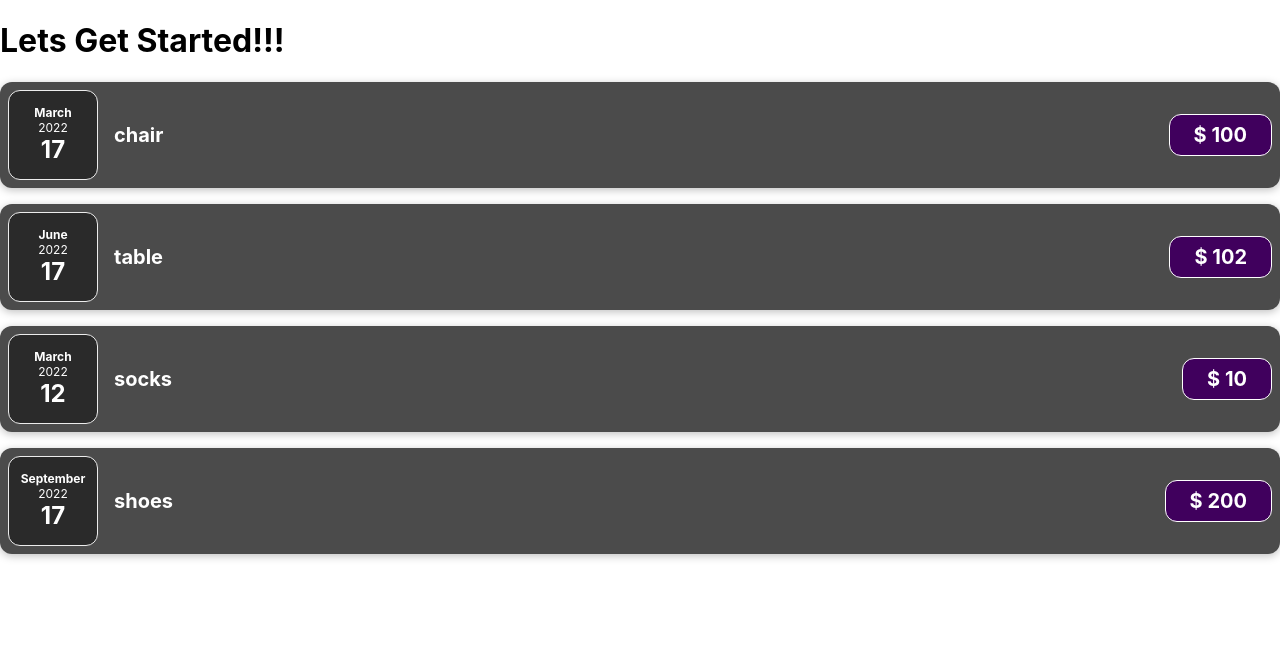
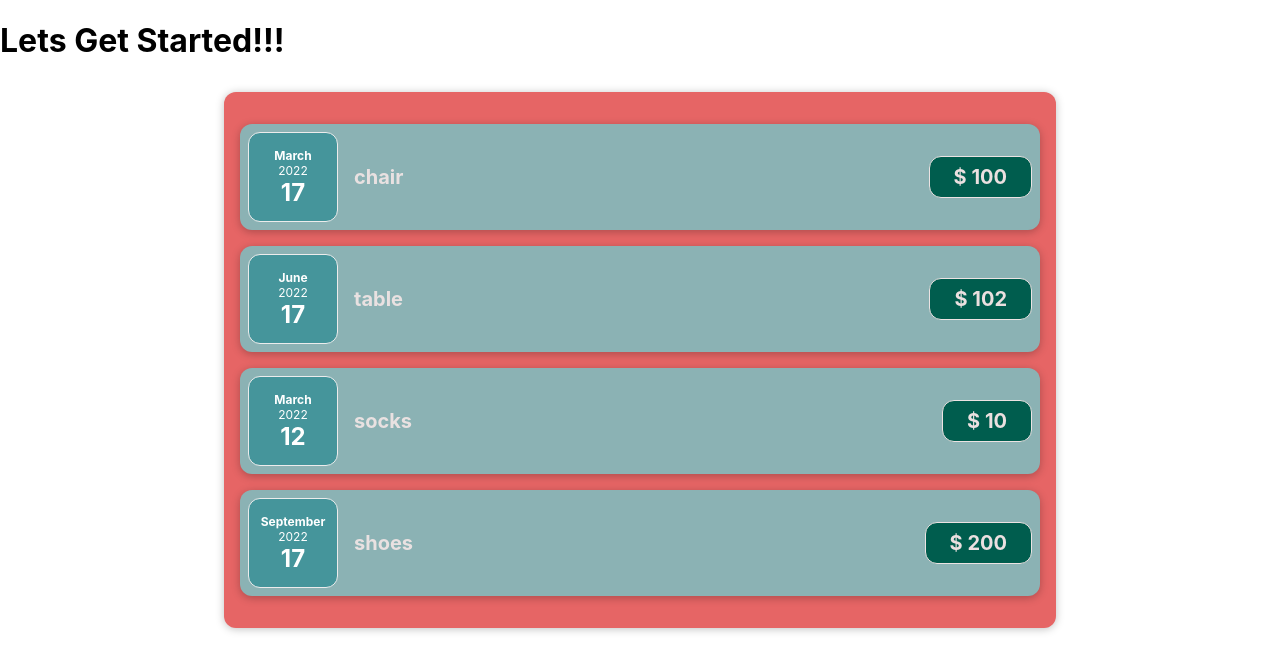
Before and after one commit to Shrey03/ExpenseTracker, a JavaScript app: page / in a window 1280 px wide. Shown: the top 672 px of the page. Built offline with nearby package versions, Linux system fonts and the light colour scheme.

Commit message:
ADDED CSS FILE FOR EXPENSE COMPONENT

```diff
--- a/src/App.js
+++ b/src/App.js
@@ -1,4 +1,4 @@
-import ExpenseItem from "./components/ExpenseItem";
+import Expenses from "./components/Expenses";
 
 function App() {
   // create expense array
@@ -32,26 +32,7 @@
   return (
     <div>
       <h1>Lets Get Started!!!</h1>
-      <ExpenseItem
-        title={expenses[0].title}
-        amount={expenses[0].amount}
-        date={expenses[0].date}
-      ></ExpenseItem>
-      <ExpenseItem
-        title={expenses[1].title}
-        amount={expenses[1].amount}
-        date={expenses[1].date}
-      ></ExpenseItem>
-      <ExpenseItem
-        title={expenses[2].title}
-        amount={expenses[2].amount}
-        date={expenses[2].date}
-      ></ExpenseItem>
-      <ExpenseItem
-        title={expenses[3].title}
-        amount={expenses[3].amount}
-        date={expenses[3].date}
-      ></ExpenseItem>
+      <Expenses items={expenses}></Expenses>
     </div>
   );
 }
--- a/src/components/ExpenseDate.css
+++ b/src/components/ExpenseDate.css
@@ -4,7 +4,7 @@
   width: 5.5rem;
   height: 5.5rem;
   border: 1px solid #ececec;
-  background-color: #2a2a2a;
+  background-color: #45959b;
   color: white;
   border-radius: 12px;
   align-items: center;
--- a/src/components/ExpenseItem.css
+++ b/src/components/ExpenseItem.css
@@ -6,7 +6,7 @@
   padding: 0.5rem;
   margin: 1rem 0;
   border-radius: 12px;
-  background-color: #4b4b4b;
+  background-color: #8bb2b4;
 }
 .expense-item__description {
   display: flex;
@@ -22,14 +22,14 @@
   font-size: 1rem;
   flex: 1;
   margin: 0 1rem;
-  color: white;
+  color: rgb(233, 225, 225);
 }
 .expense-item__price {
   font-size: 1rem;
   font-weight: bold;
-  color: white;
-  background-color: #40005d;
-  border: 1px solid white;
+  color: rgb(235, 224, 224);
+  background-color: #005d4e;
+  border: 1px solid rgb(236, 227, 227);
   padding: 0.5rem;
   border-radius: 12px;
 }
--- /dev/null
+++ b/src/components/Expenses.css
@@ -0,0 +1,9 @@
+.expenses {
+  padding: 1rem;
+  background-color: rgb(230, 101, 101);
+  margin: 2rem auto;
+  width: 50rem;
+  max-width: 95%;
+  border-radius: 12px;
+  box-shadow: 0 1px 8px rgba(0, 0, 0, 0.25);
+}
--- /dev/null
+++ b/src/components/Expenses.js
@@ -0,0 +1,30 @@
+import ExpenseItem from "./ExpenseItem";
+import "./Expenses.css";
+function Expenses(props) {
+  return (
+    <div className="expenses">
+      <ExpenseItem
+        title={props.items[0].title}
+        amount={props.items[0].amount}
+        date={props.items[0].date}
+      ></ExpenseItem>
+      <ExpenseItem
+        title={props.items[1].title}
+        amount={props.items[1].amount}
+        date={props.items[1].date}
+      ></ExpenseItem>
+      <ExpenseItem
+        title={props.items[2].title}
+        amount={props.items[2].amount}
+        date={props.items[2].date}
+      ></ExpenseItem>
+      <ExpenseItem
+        title={props.items[3].title}
+        amount={props.items[3].amount}
+        date={props.items[3].date}
+      ></ExpenseItem>
+    </div>
+  );
+}
+
+export default Expenses;
```
